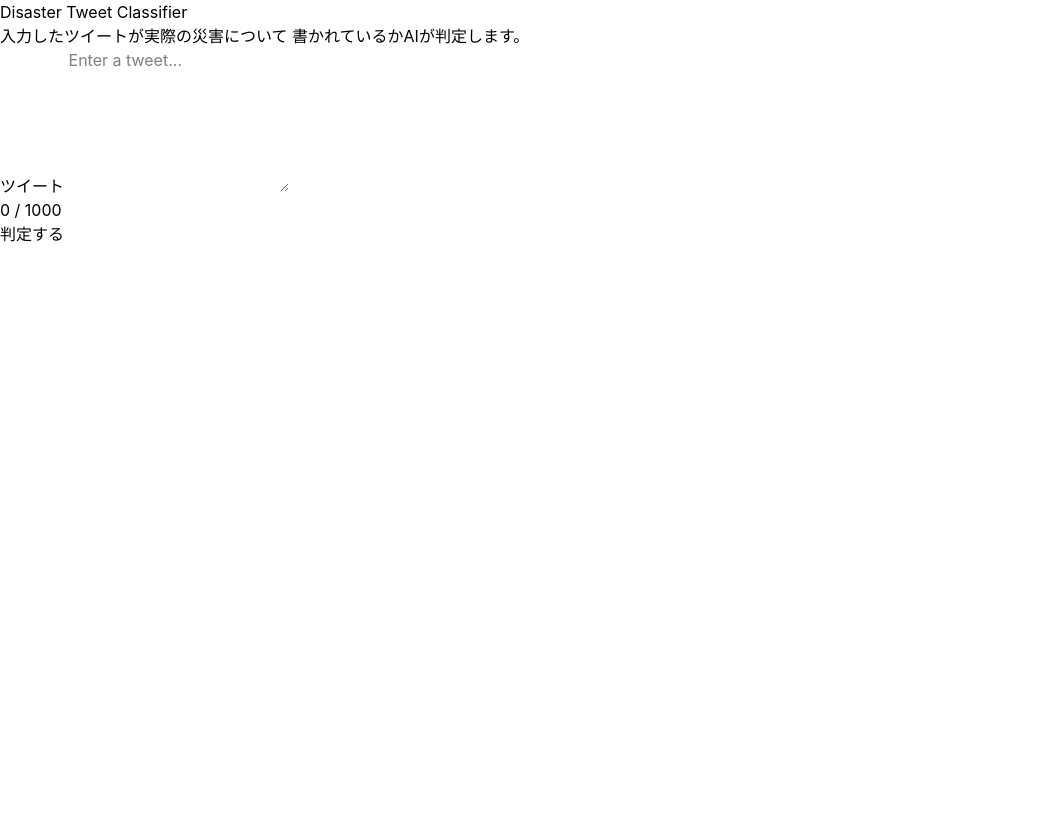
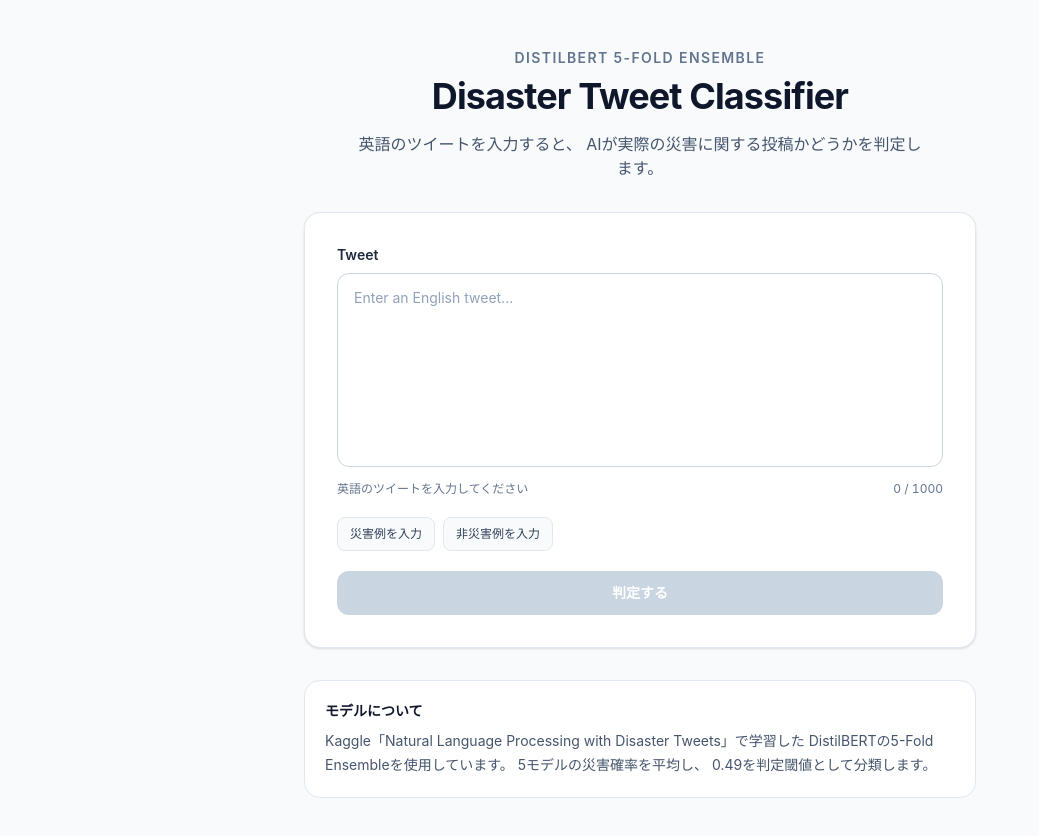
Before and after one commit to KensukeOta/Disaster-Tweet-Classifier-App, a SvelteKit app in the folder frontend/: page / in a window 1280 px wide. Shown: the top 836 px of the page, without its empty margins (0-1039 px from the left). Before the commit the page ends 800 px from the top, so only its background shows below. Built offline with nearby package versions, Linux system fonts and the light colour scheme; no server answers.

Commit message:
frontend: UIをスタイリング

```diff
--- a/frontend/src/routes/+page.svelte
+++ b/frontend/src/routes/+page.svelte
@@ -3,9 +3,12 @@
 
 	let text = $state('');
 	let result = $state<PredictionResult | null>(null);
-
 	let isLoading = $state(false);
 	let errorMessage = $state('');
+
+	const disasterExample = 'Forest fire near La Ronge Sask. Canada';
+
+	const nonDisasterExample = 'I had a great lunch with my friends today!';
 
 	async function handleSubmit(event: SubmitEvent) {
 		event.preventDefault();
@@ -13,7 +16,7 @@
 		const trimmedText = text.trim();
 
 		if (!trimmedText) {
-			errorMessage = 'ツイートを入力してください.';
+			errorMessage = 'ツイートを入力してください。';
 
 			result = null;
 
@@ -34,6 +37,12 @@
 			isLoading = false;
 		}
 	}
+
+	function setExample(example: string) {
+		text = example;
+		result = null;
+		errorMessage = '';
+	}
 </script>
 
 <svelte:head>
@@ -45,58 +54,164 @@
 	/>
 </svelte:head>
 
-<main>
-	<section>
-		<h1>Disaster Tweet Classifier</h1>
+<main class="min-h-screen bg-slate-50 px-4 py-12 sm:px-6">
+	<div class="mx-auto w-full max-w-2xl">
+		<header class="mb-8 text-center">
+			<p class="mb-2 text-sm font-semibold tracking-widest text-slate-500 uppercase">
+				DistilBERT 5-Fold Ensemble
+			</p>
 
-		<p>入力したツイートが実際の災害について 書かれているかAIが判定します。</p>
+			<h1 class="text-3xl font-bold tracking-tight text-slate-900 sm:text-4xl">
+				Disaster Tweet Classifier
+			</h1>
 
-		<form onsubmit={handleSubmit}>
-			<label for="tweet"> ツイート </label>
+			<p class="mx-auto mt-4 max-w-xl text-sm leading-6 text-slate-600 sm:text-base">
+				英語のツイートを入力すると、 AIが実際の災害に関する投稿かどうかを判定します。
+			</p>
+		</header>
+
+		<section class="rounded-2xl border border-slate-200 bg-white p-6 shadow-sm sm:p-8">
+			<form onsubmit={handleSubmit} class="space-y-5">
+				<div>
+					<label for="tweet" class="mb-2 block text-sm font-semibold text-slate-800"> Tweet </label>
 
 					<textarea
 						id="tweet"
 						bind:value={text}
-				rows="6"
+						rows="7"
 						maxlength="1000"
-				placeholder="Enter a tweet..."
-				disabled={isLoading}></textarea>
+						placeholder="Enter an English tweet..."
+						disabled={isLoading}
+						class="w-full resize-none rounded-xl border border-slate-300 bg-white px-4 py-3 text-sm leading-6 text-slate-900 transition outline-none placeholder:text-slate-400 focus:border-slate-500 focus:ring-2 focus:ring-slate-200 disabled:cursor-not-allowed disabled:bg-slate-100"
+					></textarea>
 
-			<p>
+					<div class="mt-2 flex items-center justify-between gap-4">
+						<p class="text-xs text-slate-500">英語のツイートを入力してください</p>
+
+						<p class="text-xs text-slate-500 tabular-nums">
 							{text.length} / 1000
 						</p>
+					</div>
+				</div>
 
-			<button type="submit" disabled={isLoading || text.trim().length === 0}>
-				{isLoading ? '判定中...' : '判定する'}
+				<div class="flex flex-wrap gap-2">
+					<button
+						type="button"
+						onclick={() => setExample(disasterExample)}
+						disabled={isLoading}
+						class="rounded-lg border border-slate-200 bg-slate-50 px-3 py-2 text-xs font-medium text-slate-700 transition hover:bg-slate-100 disabled:opacity-50"
+					>
+						災害例を入力
+					</button>
+
+					<button
+						type="button"
+						onclick={() => setExample(nonDisasterExample)}
+						disabled={isLoading}
+						class="rounded-lg border border-slate-200 bg-slate-50 px-3 py-2 text-xs font-medium text-slate-700 transition hover:bg-slate-100 disabled:opacity-50"
+					>
+						非災害例を入力
+					</button>
+				</div>
+
+				<button
+					type="submit"
+					disabled={isLoading || text.trim().length === 0}
+					class="flex w-full items-center justify-center rounded-xl bg-slate-900 px-4 py-3 text-sm font-semibold text-white transition hover:bg-slate-700 disabled:cursor-not-allowed disabled:bg-slate-300"
+				>
+					{#if isLoading}
+						<span
+							class="mr-2 h-4 w-4 animate-spin rounded-full border-2 border-white border-t-transparent"
+						></span>
+
+						判定中...
+					{:else}
+						判定する
+					{/if}
 				</button>
 			</form>
 
 			{#if errorMessage}
-			<p role="alert">
+				<div
+					role="alert"
+					class="mt-6 rounded-xl border border-red-200 bg-red-50 px-4 py-3 text-sm text-red-700"
+				>
 					{errorMessage}
-			</p>
+				</div>
+			{/if}
+		</section>
+
+		{#if result}
+			<section
+				class="mt-6 rounded-2xl border bg-white p-6 shadow-sm sm:p-8"
+				class:border-red-200={result.prediction === 'disaster'}
+				class:border-emerald-200={result.prediction === 'not_disaster'}
+			>
+				<p class="text-sm font-medium text-slate-500">判定結果</p>
+
+				<div class="mt-2 flex items-center gap-3">
+					{#if result.prediction === 'disaster'}
+						<div class="flex h-10 w-10 items-center justify-center rounded-full bg-red-100 text-xl">
+							⚠️
+						</div>
+
+						<div>
+							<h2 class="text-2xl font-bold text-red-700">災害ツイート</h2>
+
+							<p class="text-sm text-slate-500">Disaster</p>
+						</div>
+					{:else}
+						<div
+							class="flex h-10 w-10 items-center justify-center rounded-full bg-emerald-100 text-xl"
+						>
+							✓
+						</div>
+
+						<div>
+							<h2 class="text-2xl font-bold text-emerald-700">非災害ツイート</h2>
+
+							<p class="text-sm text-slate-500">Not disaster</p>
+						</div>
+					{/if}
+				</div>
+
+				<div class="mt-6">
+					<div class="mb-2 flex items-end justify-between">
+						<span class="text-sm font-medium text-slate-700"> 災害確率 </span>
+
+						<span class="text-2xl font-bold text-slate-900 tabular-nums">
+							{(result.probability * 100).toFixed(1)}%
+						</span>
+					</div>
+
+					<div class="h-3 overflow-hidden rounded-full bg-slate-100">
+						<div
+							class="h-full rounded-full bg-slate-700 transition-all duration-500"
+							style:width={`${result.probability * 100}%`}
+						></div>
+					</div>
+
+					<div class="mt-2 flex justify-between text-xs text-slate-500">
+						<span> 0% </span>
+
+						<span>
+							判定閾値
+							{(result.threshold * 100).toFixed(0)}%
+						</span>
+
+						<span> 100% </span>
+					</div>
+				</div>
+			</section>
 		{/if}
 
-		{#if result}
-			<section>
-				<h2>判定結果</h2>
+		<section class="mt-8 rounded-2xl border border-slate-200 bg-white p-5 text-sm text-slate-600">
+			<h2 class="font-semibold text-slate-900">モデルについて</h2>
 
-				{#if result.prediction === 'disaster'}
-					<p>災害ツイート</p>
-				{:else}
-					<p>非災害ツイート</p>
-				{/if}
-
-				<p>
-					災害確率：
-					{(result.probability * 100).toFixed(1)}%
-				</p>
-
-				<p>
-					判定閾値：
-					{(result.threshold * 100).toFixed(0)}%
+			<p class="mt-2 leading-6">
+				Kaggle「Natural Language Processing with Disaster Tweets」で学習した DistilBERTの5-Fold
+				Ensembleを使用しています。 5モデルの災害確率を平均し、 0.49を判定閾値として分類します。
 			</p>
 		</section>
-		{/if}
-	</section>
+	</div>
 </main>
```
Lines whose indentation alone changed are shown as unchanged.
